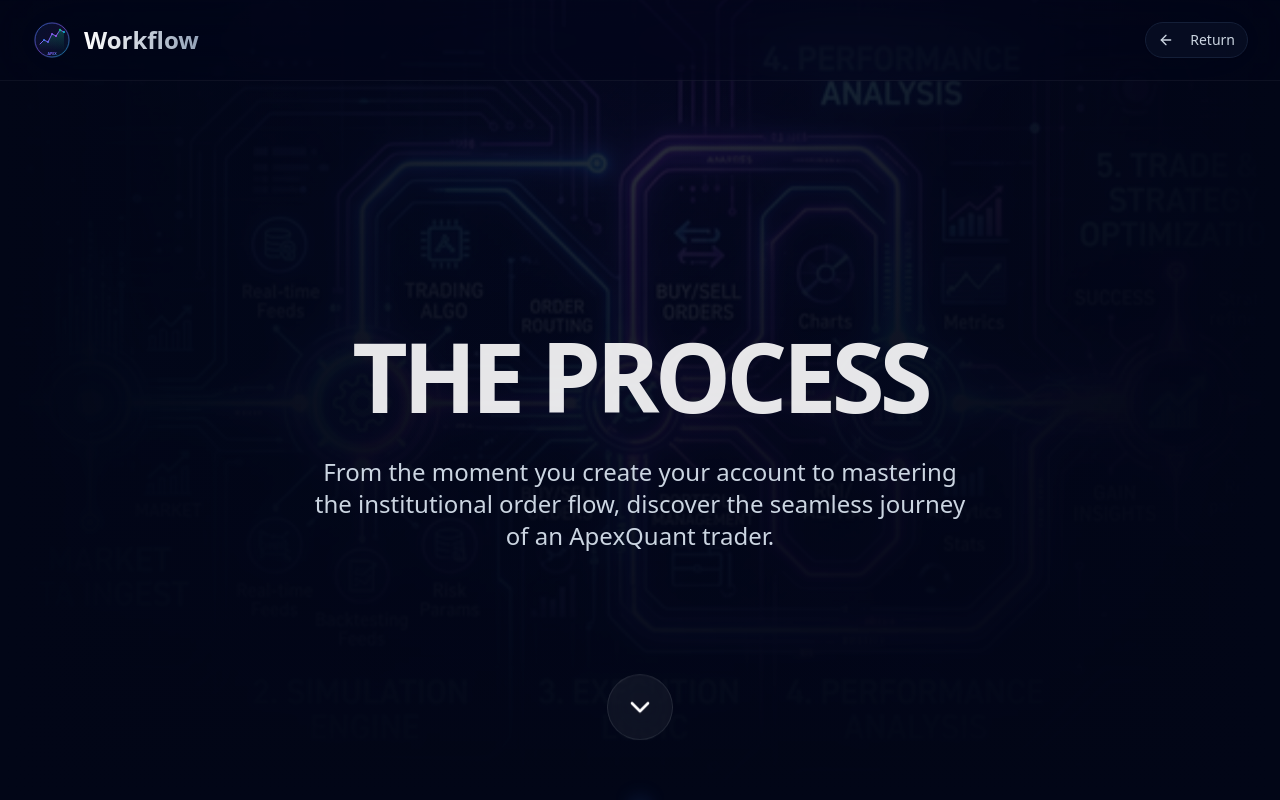
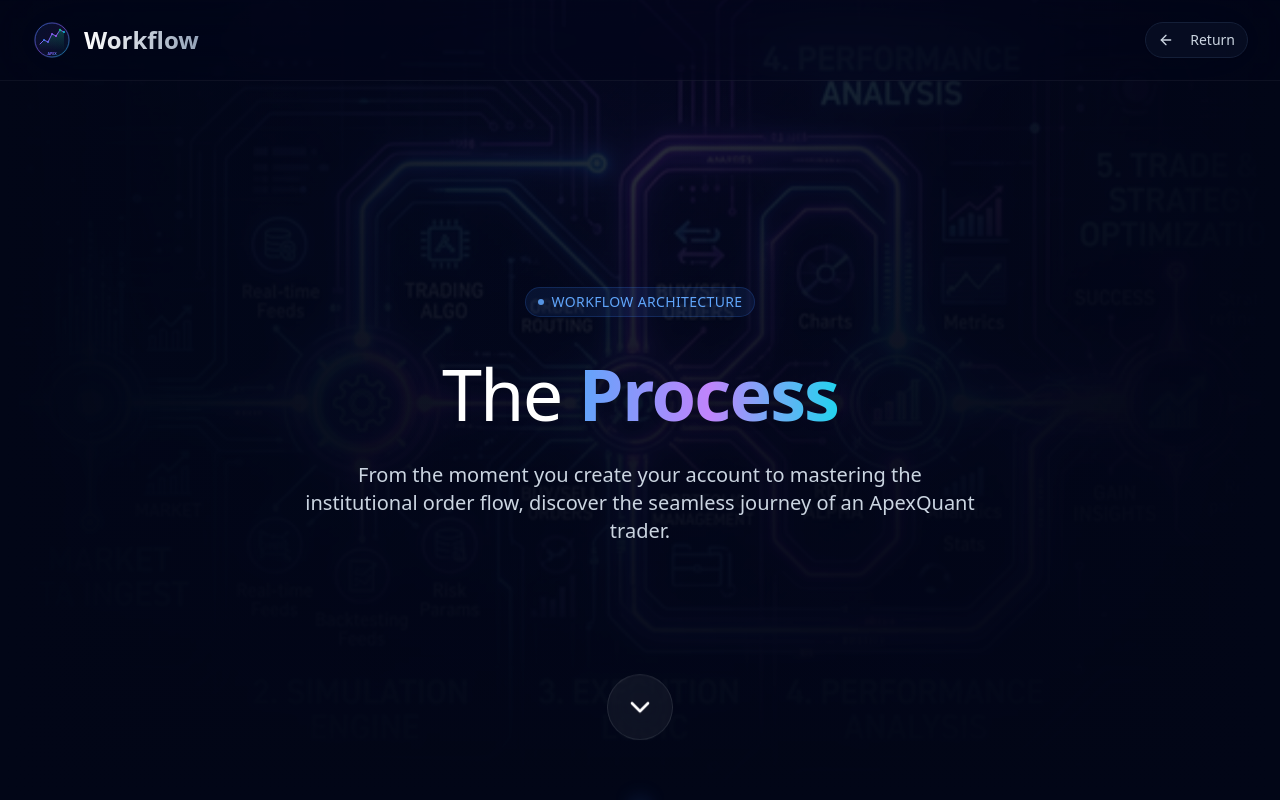
Before and after one commit to PS1852/ApexQuant, a React (Vite) app in the folder app/: page /how-it-works in a window 1280 px wide. Shown: the top 800 px of the page. Built offline with nearby package versions, Linux system fonts and the light colour scheme.

Commit message:
feat(ui): redesign How It Works intro text to be more professional and elegant

```diff
--- a/app/src/pages/HowItWorksPage.tsx
+++ b/app/src/pages/HowItWorksPage.tsx
@@ -90,11 +90,15 @@
                     <div className="absolute inset-0 bg-gradient-to-r from-slate-950 via-transparent to-slate-950" />
                 </div>
 
-                <div className="relative z-10 text-center space-y-8 max-w-4xl px-4 mt-20">
-                    <h1 className="text-6xl sm:text-8xl font-black uppercase tracking-tighter mix-blend-overlay opacity-90">
-                        The Process
+                <div className="relative z-10 text-center space-y-6 max-w-3xl px-4 mt-8 animate-fade-in-up">
+                    <div className="inline-flex items-center gap-2 px-3 py-1 rounded-full bg-blue-500/10 border border-blue-500/20 mb-4 backdrop-blur-md">
+                        <span className="w-1.5 h-1.5 rounded-full bg-blue-400 animate-pulse"></span>
+                        <span className="text-blue-400 text-sm font-medium tracking-wide uppercase">Workflow Architecture</span>
+                    </div>
+                    <h1 className="text-4xl sm:text-5xl md:text-7xl font-light tracking-tight text-white drop-shadow-md">
+                        The <span className="font-bold bg-gradient-to-r from-blue-400 via-purple-400 to-cyan-400 bg-clip-text text-transparent">Process</span>
                     </h1>
-                    <p className="text-2xl text-slate-300 font-light max-w-2xl mx-auto">
+                    <p className="text-lg md:text-xl text-slate-300 font-light max-w-2xl mx-auto leading-relaxed pt-2">
                         From the moment you create your account to mastering the institutional order flow, discover the seamless journey of an ApexQuant trader.
                     </p>
                 </div>
```
